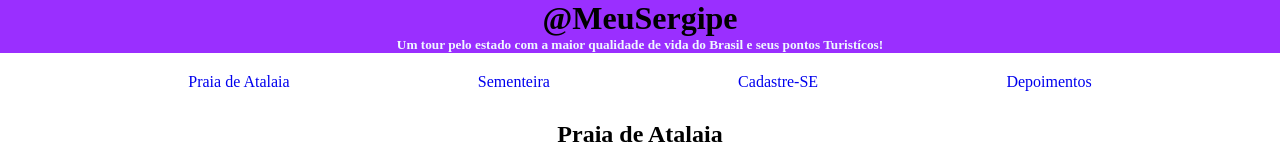
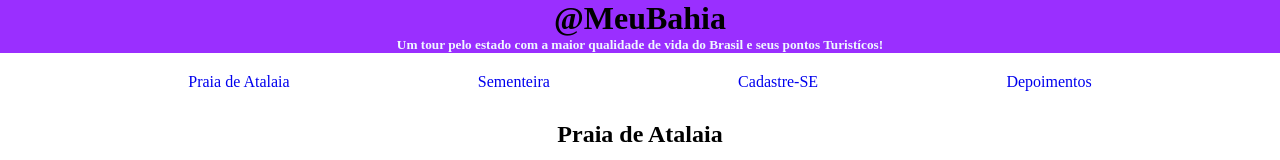
Before and after one commit to ProfSamuelSantana/projetobase, a plain HTML site: page index.html in a window 1280 px wide. Shown: the top 160 px of the page. Drawn offline with Linux system fonts and the light colour scheme.

Commit message:
meubahia

```diff
--- a/index.html
+++ b/index.html
@@ -7,7 +7,7 @@
 </head>
 <body>
     <header>
-        <h1>@MeuSergipe</h1>
+        <h1>@MeuBahia</h1>
         <h5> Um tour pelo estado com a maior qualidade de vida do Brasil e seus pontos Turistícos!</h5>
     </header>
 
```
